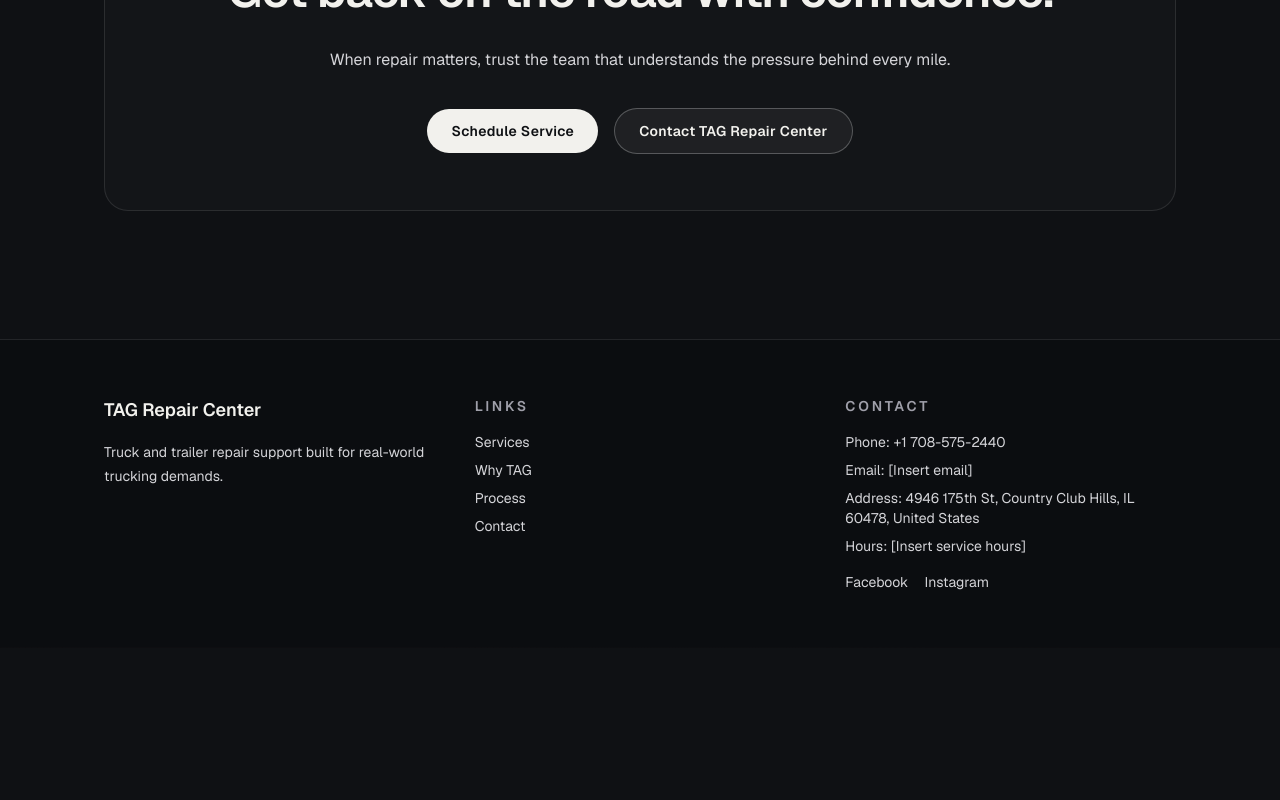
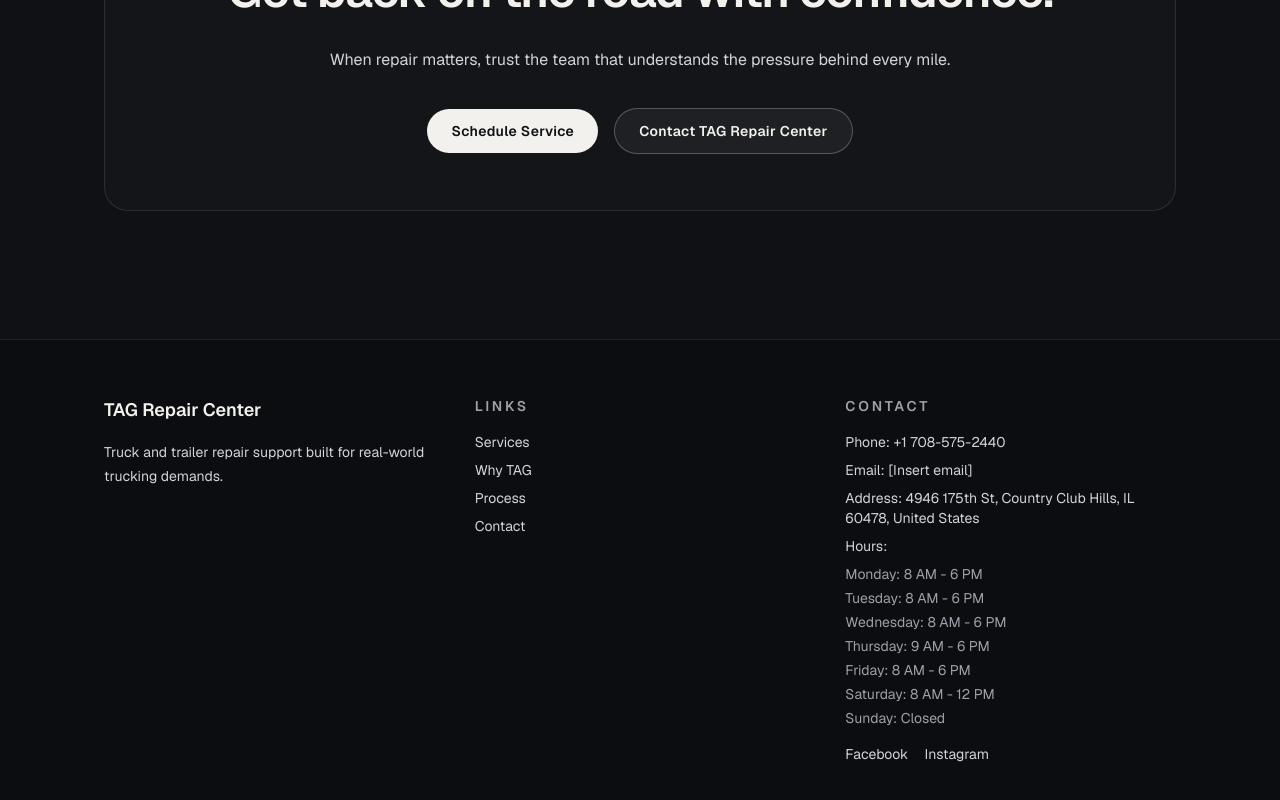
Before and after one commit to aleksandart-dotcom/TAG-Repair-Website, a Next.js app: page / in a window 1280 px wide. Shown: the part 7138-7938 px from the top of the page. Before the commit the page ends 7786 px from the top, so only its background shows below. Built offline with nearby package versions, Linux system fonts and the light colour scheme.

Commit message:
Add full weekly working hours to contact section.
Replace placeholder hours with the provided day-by-day schedule and render them clearly in the footer contact area.

```diff
--- a/components/layout/Footer.tsx
+++ b/components/layout/Footer.tsx
@@ -35,7 +35,14 @@ export function Footer() {
             </li>
             <li>Email: {contactDetails.email}</li>
             <li>Address: {contactDetails.address}</li>
-            <li>Hours: {contactDetails.hours}</li>
+            <li>
+              Hours:
+              <ul className="mt-2 space-y-1 text-zinc-400">
+                {contactDetails.hours.map((slot) => (
+                  <li key={slot}>{slot}</li>
+                ))}
+              </ul>
+            </li>
           </ul>
           <div className="mt-4 flex gap-4 text-sm text-zinc-300">
             <a href="#" className="hover:text-white">
--- a/data/site-content.ts
+++ b/data/site-content.ts
@@ -142,5 +142,13 @@ export const contactDetails = {
   phoneHref: "tel:+17085752440",
   email: "[Insert email]",
   address: "4946 175th St, Country Club Hills, IL 60478, United States",
-  hours: "[Insert service hours]",
+  hours: [
+    "Monday: 8 AM - 6 PM",
+    "Tuesday: 8 AM - 6 PM",
+    "Wednesday: 8 AM - 6 PM",
+    "Thursday: 9 AM - 6 PM",
+    "Friday: 8 AM - 6 PM",
+    "Saturday: 8 AM - 12 PM",
+    "Sunday: Closed",
+  ],
 };
```
